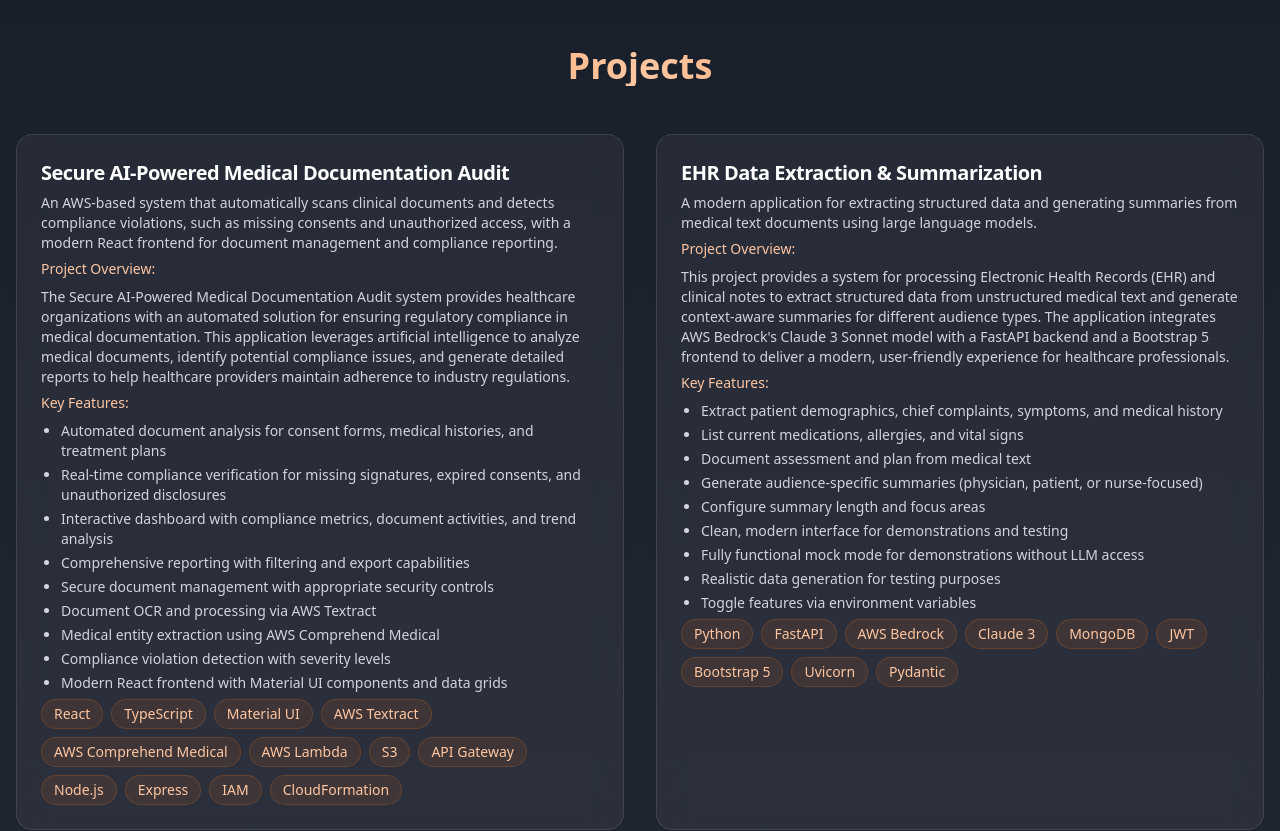
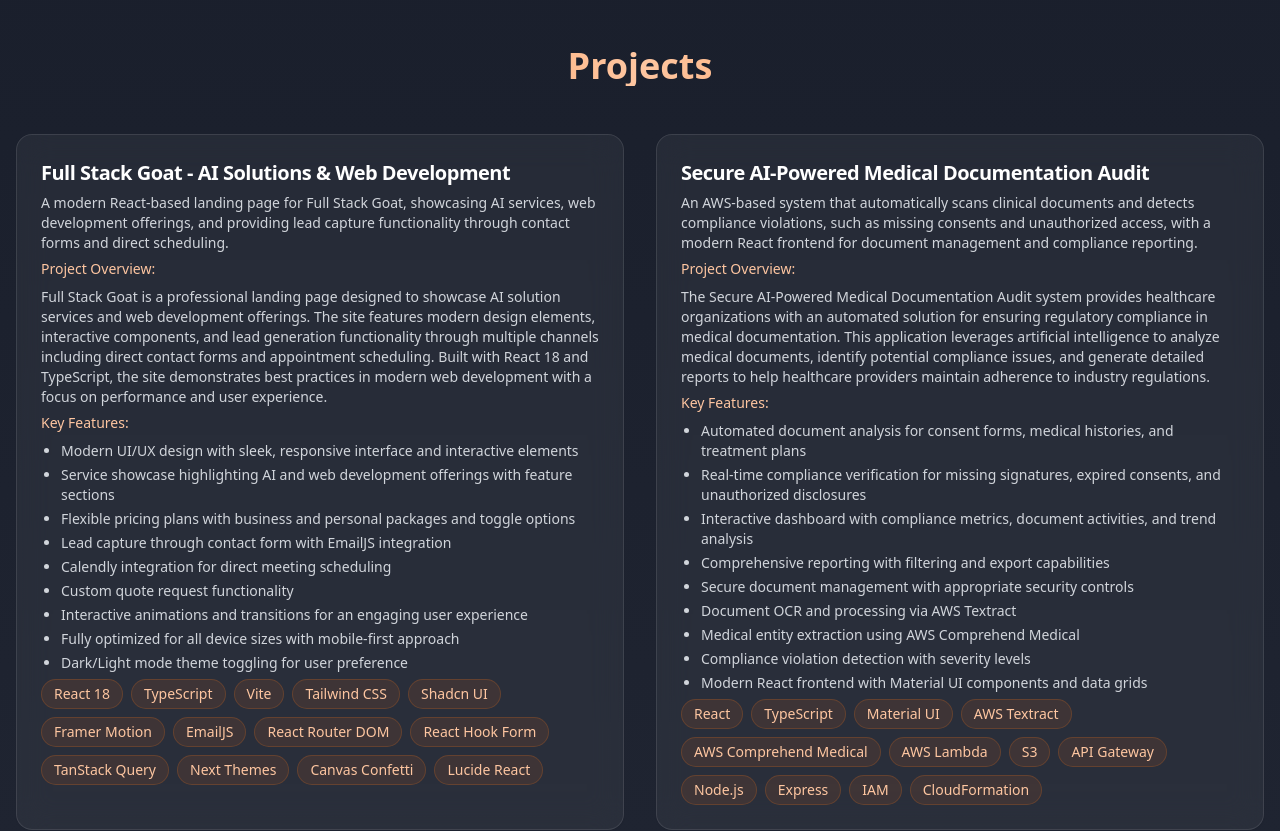
Before and after one commit to PaulCertified/main, a React (Vite) app: page / in a window 1280 px wide. Shown: the part 1300-2131 px from the top of the page. Built offline with nearby package versions, Linux system fonts and the light colour scheme.

Commit message:
Add Full Stack Goat project to portfolio

```diff
--- a/src/components/ProjectsSection.tsx
+++ b/src/components/ProjectsSection.tsx
@@ -2,6 +2,23 @@ import { motion } from "framer-motion";
 import { Card, CardHeader, CardTitle, CardDescription } from "@/components/ui/card";
 
 const projects = [
+  {
+    title: "Full Stack Goat - AI Solutions & Web Development",
+    description: "A modern React-based landing page for Full Stack Goat, showcasing AI services, web development offerings, and providing lead capture functionality through contact forms and direct scheduling.",
+    tech: ["React 18", "TypeScript", "Vite", "Tailwind CSS", "Shadcn UI", "Framer Motion", "EmailJS", "React Router DOM", "React Hook Form", "TanStack Query", "Next Themes", "Canvas Confetti", "Lucide React"],
+    details: [
+      "Modern UI/UX design with sleek, responsive interface and interactive elements",
+      "Service showcase highlighting AI and web development offerings with feature sections",
+      "Flexible pricing plans with business and personal packages and toggle options",
+      "Lead capture through contact form with EmailJS integration",
+      "Calendly integration for direct meeting scheduling",
+      "Custom quote request functionality",
+      "Interactive animations and transitions for an engaging user experience",
+      "Fully optimized for all device sizes with mobile-first approach",
+      "Dark/Light mode theme toggling for user preference"
+    ],
+    overview: "Full Stack Goat is a professional landing page designed to showcase AI solution services and web development offerings. The site features modern design elements, interactive components, and lead generation functionality through multiple channels including direct contact forms and appointment scheduling. Built with React 18 and TypeScript, the site demonstrates best practices in modern web development with a focus on performance and user experience."
+  },
   {
     title: "Secure AI-Powered Medical Documentation Audit",
     description: "An AWS-based system that automatically scans clinical documents and detects compliance violations, such as missing consents and unauthorized access, with a modern React frontend for document management and compliance reporting.",
```
